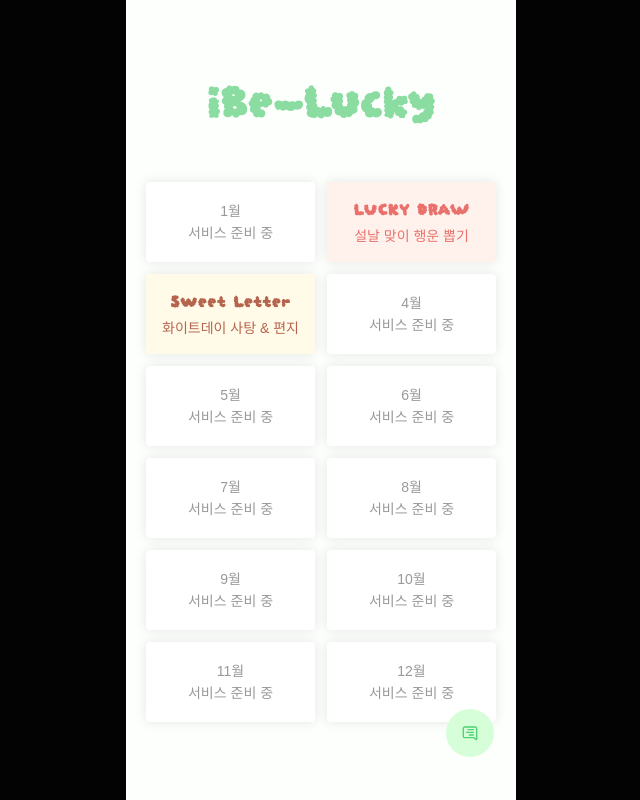
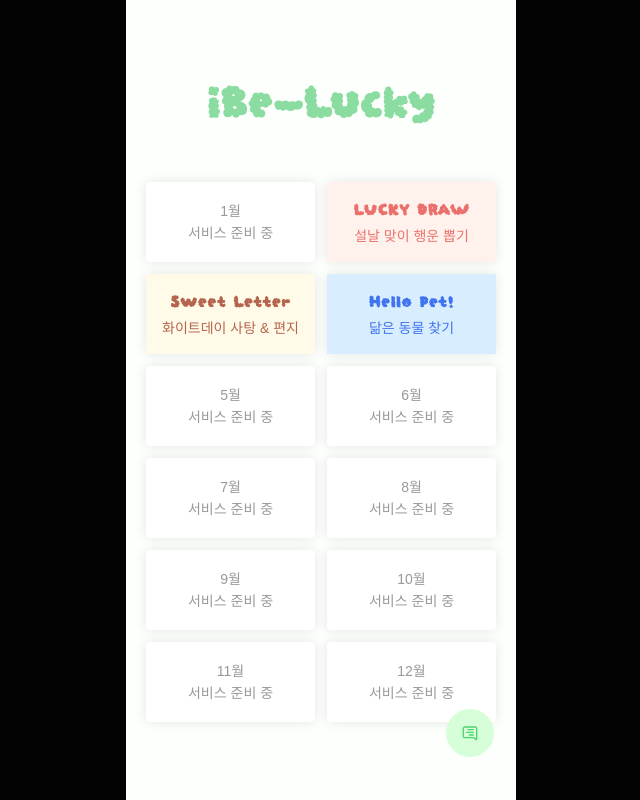
Before and after one commit to Limgabi/iBe, a Next.js app: page / in a window 1280 px wide. Shown: the whole page, without its empty margins (319-959 px from the left). Built offline with nearby package versions, Linux system fonts and the light colour scheme; no server answers; a web font is replaced by a local one.

Commit message:
feat: 메인페이지 - Hello Pet 추가 (#166)

```diff
--- a/src/app/constant.ts
+++ b/src/app/constant.ts
@@ -22,7 +22,13 @@ export const THEME_SERVICES: ThemeService[] = [
     bgColor: "#FFFBE8",
     textColor: "#B5644E",
   },
-  {},
+  {
+    link: "/hello-pet",
+    title: "Hello Pet!",
+    description: "닮은 동물 찾기",
+    bgColor: "#D8EEFF",
+    textColor: "#4073F0",
+  },
   {},
   {},
   {},
```
